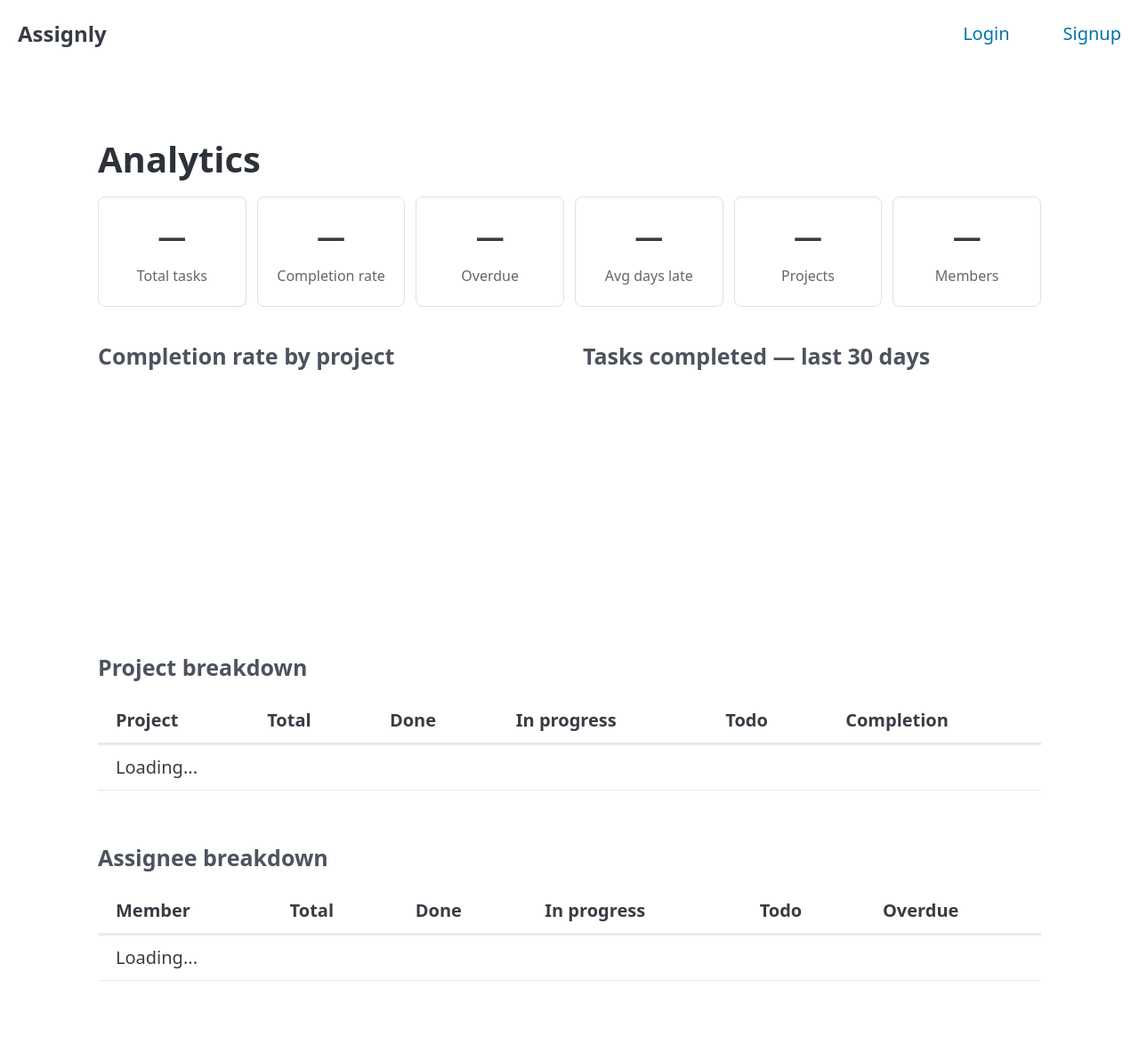
After one commit to mokshika17/assignly, a Python web app: template templates/analytics.html in a window 1280 px wide. The commit adds this page. Shown: the whole page at 89% size. Run offline with Jinja, Linux system fonts and the light colour scheme; the template is opened without the code that fills it, so the values that code supplies are empty; a map, chart or similar area stays blank; some libraries are stand-ins or nearby versions.

Commit message:
feat: add analytics page with charts, project and assignee breakdowns

```diff
--- /dev/null
+++ b/templates/analytics.html
@@ -0,0 +1,200 @@
+{% extends "base.html" %}
+{% block title %}Analytics — Assignly{% endblock %}
+
+{% block content %}
+<div class="container" style="max-width: 1100px; margin: 0 auto; padding: 2rem 1rem;">
+  <h1>Analytics</h1>
+
+  <!-- Summary Cards -->
+  <div id="summary-cards" style="display: grid; grid-template-columns: repeat(auto-fit, minmax(150px, 1fr)); gap: 12px; margin-bottom: 2rem;">
+    <div class="card" id="card-total"><strong id="val-total">—</strong><small>Total tasks</small></div>
+    <div class="card" id="card-rate"><strong id="val-rate">—</strong><small>Completion rate</small></div>
+    <div class="card" id="card-overdue"><strong id="val-overdue">—</strong><small>Overdue</small></div>
+    <div class="card" id="card-lateness"><strong id="val-lateness">—</strong><small>Avg days late</small></div>
+    <div class="card" id="card-projects"><strong id="val-projects">—</strong><small>Projects</small></div>
+    <div class="card" id="card-members"><strong id="val-members">—</strong><small>Members</small></div>
+  </div>
+
+  <!-- Charts Row -->
+  <div style="display: grid; grid-template-columns: 1fr 1fr; gap: 1.5rem; margin-bottom: 2rem;">
+    <div>
+      <h4>Completion rate by project</h4>
+      <div style="position: relative; height: 260px;">
+        <canvas id="projectChart" role="img" aria-label="Bar chart showing completion rate per project"></canvas>
+      </div>
+    </div>
+    <div>
+      <h4>Tasks completed — last 30 days</h4>
+      <div style="position: relative; height: 260px;">
+        <canvas id="timelineChart" role="img" aria-label="Line chart showing tasks completed per day over last 30 days"></canvas>
+      </div>
+    </div>
+  </div>
+
+  <!-- Project breakdown table -->
+  <h4>Project breakdown</h4>
+  <div style="overflow-x: auto; margin-bottom: 2rem;">
+    <table style="width: 100%;">
+      <thead>
+        <tr>
+          <th>Project</th>
+          <th>Total</th>
+          <th>Done</th>
+          <th>In progress</th>
+          <th>Todo</th>
+          <th>Completion</th>
+        </tr>
+      </thead>
+      <tbody id="projects-table-body">
+        <tr><td colspan="6">Loading...</td></tr>
+      </tbody>
+    </table>
+  </div>
+
+  <!-- Assignee breakdown table -->
+  <h4>Assignee breakdown</h4>
+  <div style="overflow-x: auto;">
+    <table style="width: 100%;">
+      <thead>
+        <tr>
+          <th>Member</th>
+          <th>Total</th>
+          <th>Done</th>
+          <th>In progress</th>
+          <th>Todo</th>
+          <th>Overdue</th>
+        </tr>
+      </thead>
+      <tbody id="assignees-table-body">
+        <tr><td colspan="6">Loading...</td></tr>
+      </tbody>
+    </table>
+  </div>
+</div>
+
+<style>
+  .card { background: var(--card-background-color, #fff); border: 1px solid var(--card-border-color, #e0e0e0); border-radius: 8px; padding: 1rem; text-align: center; }
+  .card strong { display: block; font-size: 1.6rem; margin-bottom: 4px; }
+  .card small { color: var(--muted-color, #666); font-size: 0.8rem; }
+  .badge-done { background: #EAF3DE; color: #27500A; padding: 2px 8px; border-radius: 99px; font-size: 12px; }
+  .badge-overdue { background: #FCEBEB; color: #791F1F; padding: 2px 8px; border-radius: 99px; font-size: 12px; }
+</style>
+
+<script src="https://cdnjs.cloudflare.com/ajax/libs/Chart.js/4.4.1/chart.umd.js"></script>
+<script>
+async function fetchJSON(url) {
+  const res = await fetch(url);
+  if (!res.ok) throw new Error("Failed: " + url);
+  return res.json();
+}
+
+async function loadAnalytics() {
+  try {
+    const [summary, projects, assignees, timeline] = await Promise.all([
+      fetchJSON("/api/analytics/summary"),
+      fetchJSON("/api/analytics/projects"),
+      fetchJSON("/api/analytics/assignees"),
+      fetchJSON("/api/analytics/timeline"),
+    ]);
+
+    // Summary cards
+    document.getElementById("val-total").textContent = summary.total_tasks;
+    document.getElementById("val-rate").textContent = summary.completion_rate + "%";
+    document.getElementById("val-overdue").textContent = summary.overdue_tasks;
+    document.getElementById("val-lateness").textContent = summary.avg_lateness_days + "d";
+    document.getElementById("val-projects").textContent = summary.total_projects;
+    document.getElementById("val-members").textContent = summary.total_members;
+
+    if (summary.overdue_tasks > 0) {
+      document.getElementById("card-overdue").style.borderColor = "#F09595";
+    }
+
+    // Project bar chart
+    new Chart(document.getElementById("projectChart"), {
+      type: "bar",
+      data: {
+        labels: projects.map(p => p.project_name),
+        datasets: [{
+          label: "Completion %",
+          data: projects.map(p => p.completion_rate),
+          backgroundColor: "#639922",
+        }]
+      },
+      options: {
+        responsive: true,
+        maintainAspectRatio: false,
+        plugins: { legend: { display: false } },
+        scales: {
+          y: { min: 0, max: 100, ticks: { callback: v => v + "%" } }
+        }
+      }
+    });
+
+    // Timeline line chart
+    new Chart(document.getElementById("timelineChart"), {
+      type: "line",
+      data: {
+        labels: timeline.map(p => p.date.slice(5)),
+        datasets: [{
+          label: "Completed",
+          data: timeline.map(p => p.completed),
+          borderColor: "#378ADD",
+          backgroundColor: "rgba(55,138,221,0.1)",
+          fill: true,
+          tension: 0.3,
+          pointRadius: 2,
+        }]
+      },
+      options: {
+        responsive: true,
+        maintainAspectRatio: false,
+        plugins: { legend: { display: false } },
+        scales: {
+          x: { ticks: { autoSkip: true, maxTicksLimit: 10 } },
+          y: { min: 0, ticks: { stepSize: 1 } }
+        }
+      }
+    });
+
+    // Projects table
+    const ptBody = document.getElementById("projects-table-body");
+    if (projects.length === 0) {
+      ptBody.innerHTML = "<tr><td colspan='6'>No projects yet.</td></tr>";
+    } else {
+      ptBody.innerHTML = projects.map(p => `
+        <tr>
+          <td>${p.project_name}</td>
+          <td>${p.total}</td>
+          <td>${p.done}</td>
+          <td>${p.in_progress}</td>
+          <td>${p.todo}</td>
+          <td><span class="badge-done">${p.completion_rate}%</span></td>
+        </tr>
+      `).join("");
+    }
+
+    // Assignees table
+    const atBody = document.getElementById("assignees-table-body");
+    if (assignees.length === 0) {
+      atBody.innerHTML = "<tr><td colspan='6'>No assigned tasks yet.</td></tr>";
+    } else {
+      atBody.innerHTML = assignees.map(a => `
+        <tr>
+          <td>${a.user_name}</td>
+          <td>${a.total}</td>
+          <td>${a.done}</td>
+          <td>${a.in_progress}</td>
+          <td>${a.todo}</td>
+          <td>${a.overdue > 0 ? `<span class="badge-overdue">${a.overdue}</span>` : "0"}</td>
+        </tr>
+      `).join("");
+    }
+
+  } catch (err) {
+    console.error("Analytics load error:", err);
+  }
+}
+
+loadAnalytics();
+</script>
+{% endblock %}
--- a/templates/base.html
+++ b/templates/base.html
@@ -30,6 +30,7 @@
         <li><a href="/projects">Projects</a></li>
         {% if user.role == "admin" %}
           <li><a href="/projects/new">New Project</a></li>
+          <li><a href="/analytics">Analytics</a></li>
         {% endif %}
         <li><a href="/auth/logout" onclick="document.getElementById('logout-form').submit(); return false;">Logout ({{ user.name }})</a></li>
         <form id="logout-form" action="/logout" method="post" style="display:none;"></form>
```
Also changed, not shown: app/main.py (+3 -8 lines), app/routers/analytics.py (added, +167 -0 lines), app/routers/pages.py (+11 -0 lines).
